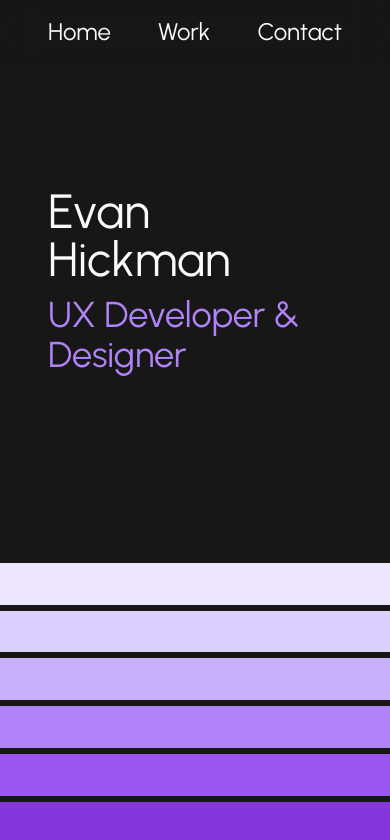
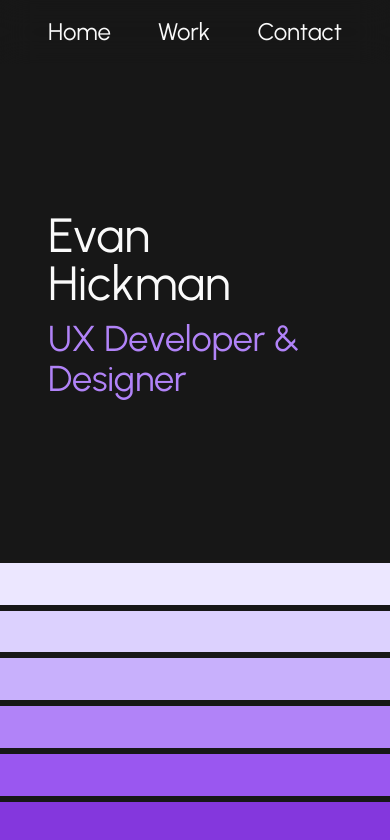
Before and after one commit to evanhickman/portfoliov2, a Next.js app: page / in a window 390 px wide. Shown: the top 840 px of the page. Built offline with nearby package versions, Linux system fonts and the light colour scheme.

Commit message:
fix mobile scroll issue

```diff
--- a/src/app/components/card/CardContainer.tsx
+++ b/src/app/components/card/CardContainer.tsx
@@ -18,7 +18,7 @@ const CardContainer: React.FC<CardContainerProps> = ({
 }) => {
   const activeBox = content?.boxes?.filter((box) => box.id === active)[0]
   return (
-    <div className="row-span-2 lg:row-span-0 lg:max-h-screen flex flex-col justify-center px-12 py-20 lg:py-0 overflow-y-scroll">
+    <div className="row-span-2 lg:row-span-0 lg:max-h-screen flex flex-col justify-center px-12 pt-24 pb-12 overflow-y-scroll">
       <AnimatePresence mode="wait">
         {active === null ? (
           <motion.div
@@ -34,7 +34,7 @@ const CardContainer: React.FC<CardContainerProps> = ({
           </motion.div>
         ) : (
           <motion.div
-            className="h-full pt-28 flex flex-col overflow-scroll"
+            className="h-full flex flex-col overflow-scroll"
             initial={{ y: '100%' }}
             animate={{ y: 0 }}
             exit={{ opacity: '0' }}
--- a/src/app/globals.css
+++ b/src/app/globals.css
@@ -30,7 +30,7 @@ body {
 }
 
 main {
-  @apply h-screen w-full grid grid-rows-3 grid-cols-none lg:grid-rows-none lg:grid-cols-2;
+  @apply h-screen w-full grid grid-rows-3 grid-cols-none lg:grid-rows-none lg:grid-cols-2 overflow-hidden;
 }
 
 /* BEGIN ANIMATIONS */
```
